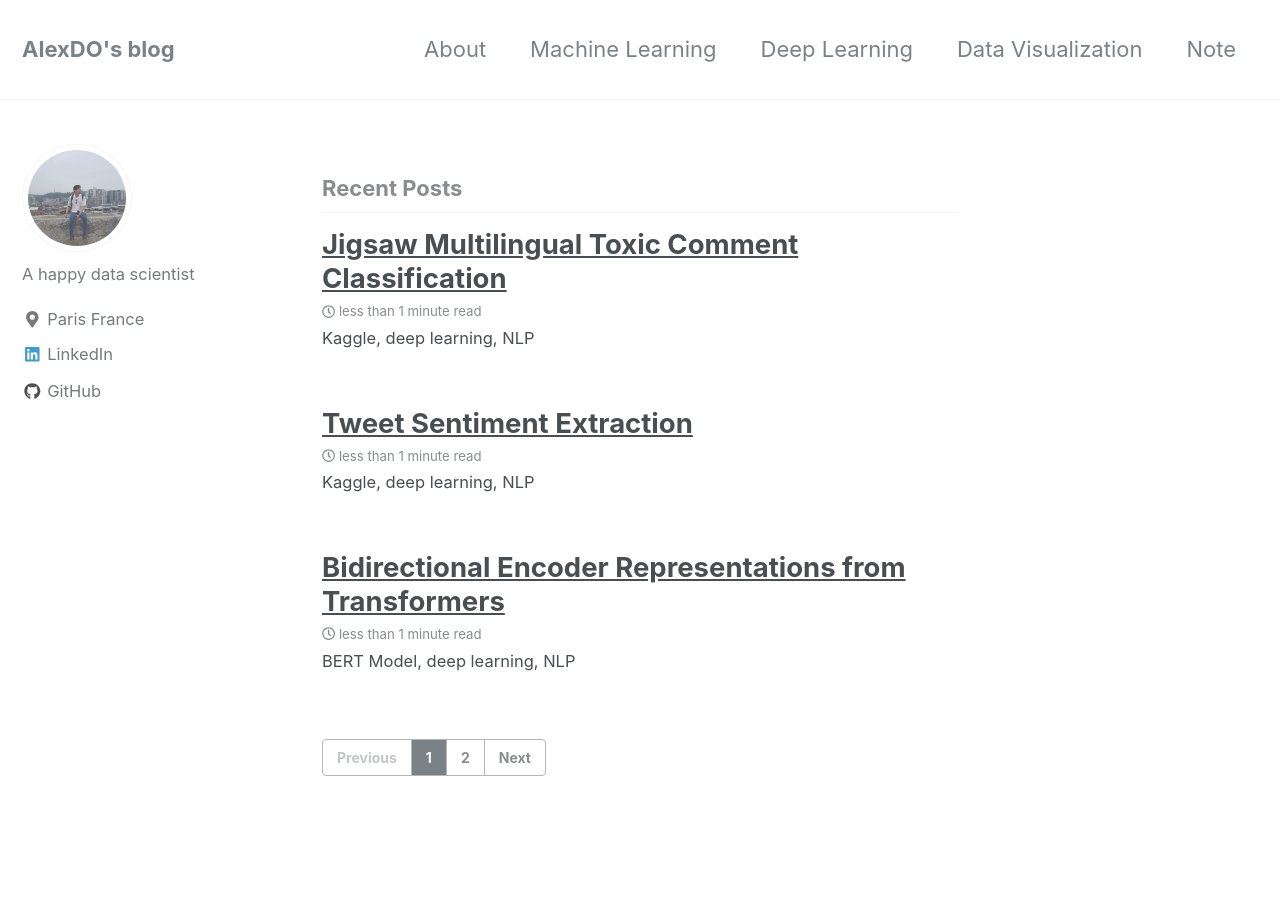
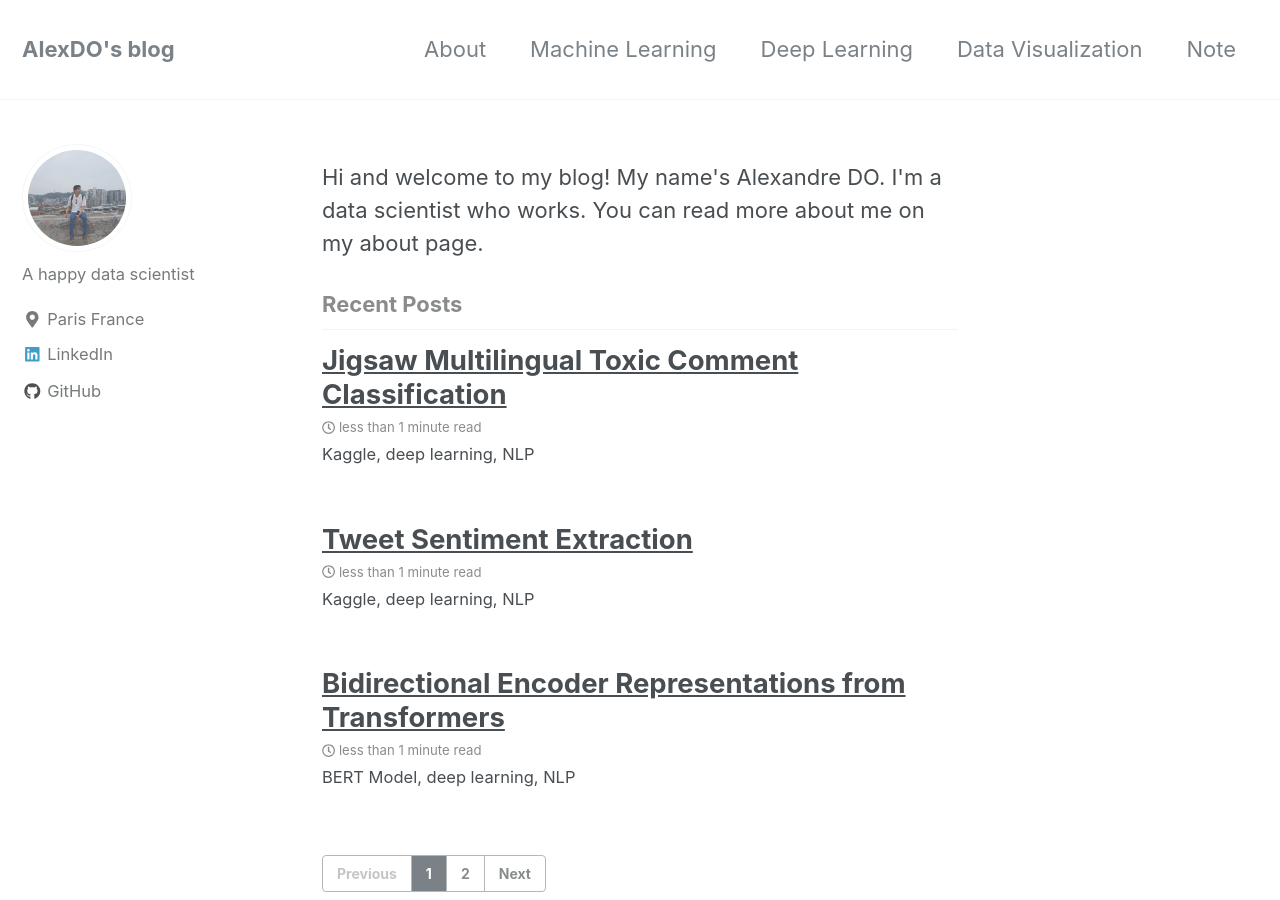
Before and after one commit to alexandre-do/alexandre-do.github.io, a Jekyll site: the page built from index.html, in a window 1280 px wide and 900 px high. Built offline with Jekyll 4.4.1, drawn with Linux system fonts in a browser that asks for light colours; nearby versions of some CDN libraries; the list of posts is cut into pages by our own code.

Commit message:
Update home.html

```diff
--- a/_layouts/home.html
+++ b/_layouts/home.html
@@ -1,6 +1,11 @@
 ---
 layout: archive
 ---
+Hi and welcome to my blog!
+
+My name's Alexandre DO. I'm a data scientist who works.
+You can read more about me on my about page.
+
 
 <h3 class="archive__subtitle">{{ site.data.ui-text[site.locale].recent_posts | default: "Recent Posts" }}</h3>
 
```
